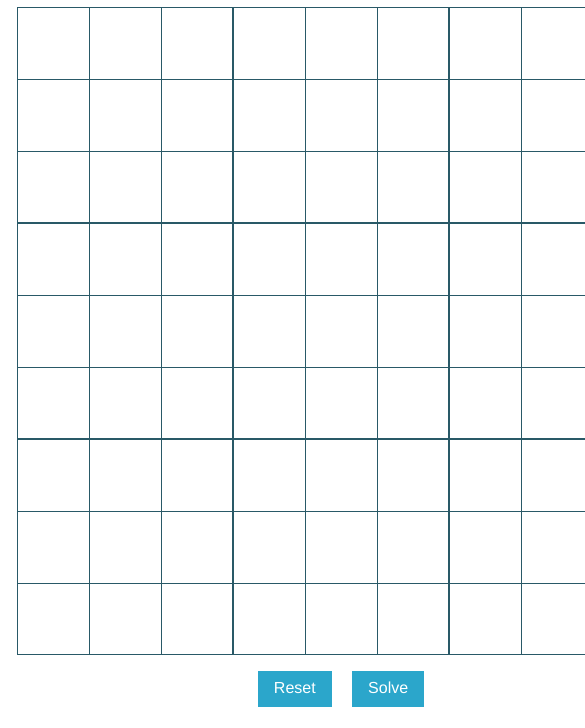
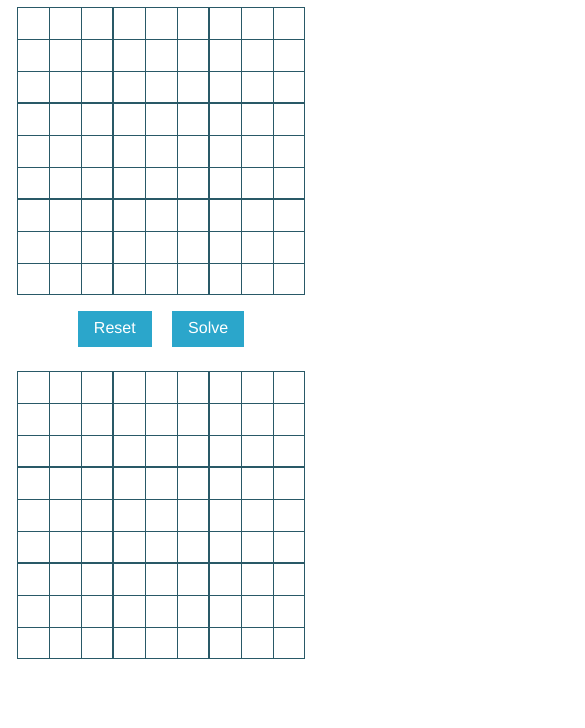
Before and after one commit to namho102/sudoku-solver, a website: page index.html in a window 390 px wide. Shown: the part 54-782 px from the top of the page, 585 px wide, since content can reach past the window. Drawn offline with Linux system fonts and the light colour scheme.

Commit message:
Update style.css

```diff
--- a/css/style.css
+++ b/css/style.css
@@ -23,17 +23,3 @@
 .h {
     border-bottom: 0;
 }
-
-
-@media screen and (max-width: 800px) {
-	h1 {
-		font-size: 14px;
-	}
-	.c {
-    	width: 3.6em;
-    	height: 3.6em;
-	}
-	table {
-		margin: 0 auto;
-	}
-}
```
